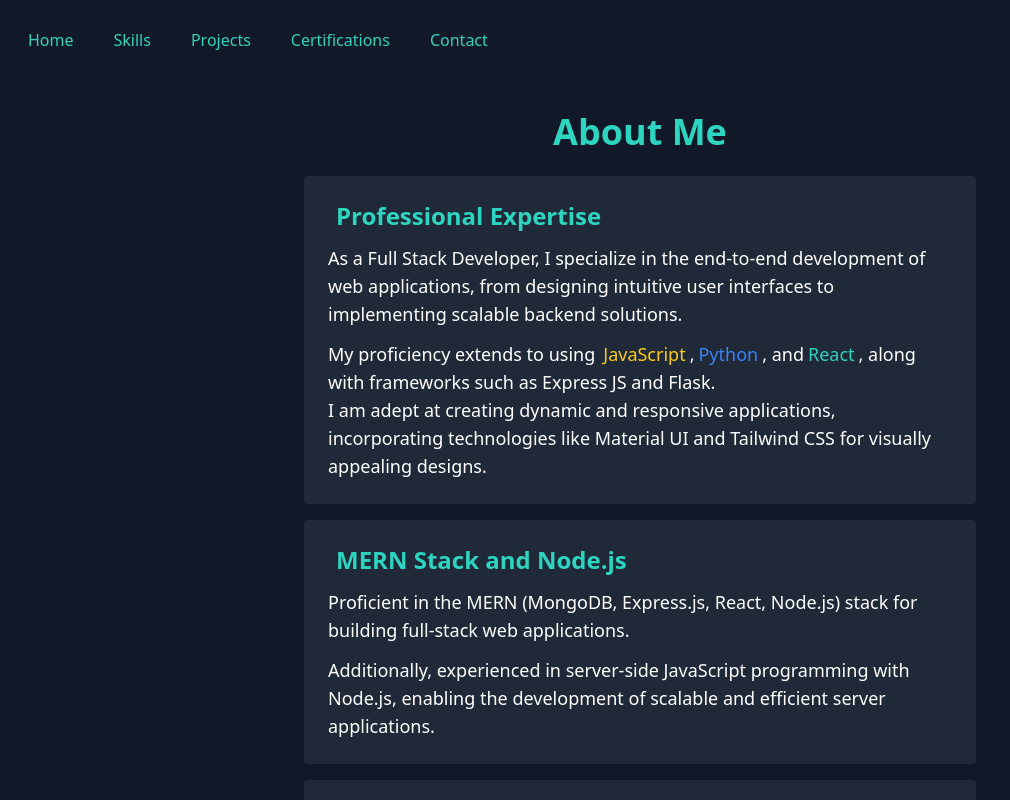
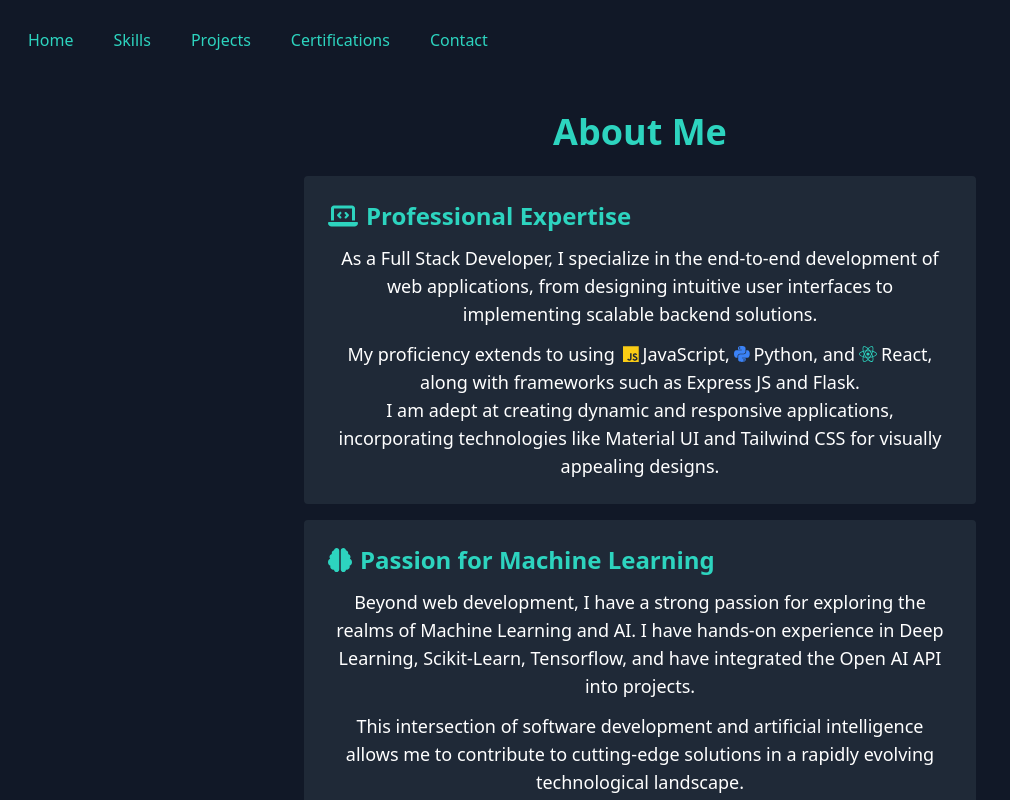
Before and after one commit to Legend0300/portfolio, a React (Vite) app: page /about in a window 1280 px wide. Shown: the top 800 px of the page, without its empty margins (0-1010 px from the left). Built offline with nearby package versions, Linux system fonts and the light colour scheme.

Commit message:
Refactor About component to use FontAwesome icons

```diff
--- a/src/Components/aboutstatic.jsx
+++ b/src/Components/aboutstatic.jsx
@@ -1,10 +1,13 @@
 import React from 'react';
+import { FontAwesomeIcon } from '@fortawesome/react-fontawesome';
+import { faLaptopCode, faRobot, faBrain } from '@fortawesome/free-solid-svg-icons';
+import { faReact, faJs, faPython , faNodeJs } from '@fortawesome/free-brands-svg-icons';
 
-const About = () => {
+const AboutStatic = () => {
   const cards = [
     {
       title: 'Professional Expertise',
-      icon: 'fas fa-laptop-code',
+      icon: faLaptopCode,
       content: (
         <>
           <p className="mb-3">
@@ -13,9 +16,9 @@
           </p>
           <p>
             My proficiency extends to using
-            <span className="ml-2 mr-1 text-yellow-400">JavaScript</span>,
-            <span className="ml-1 mr-1 text-blue-500">Python</span>, and
-            <span className="ml-1 mr-1 text-teal-400">React</span>, along with frameworks such as
+            <FontAwesomeIcon icon={faJs} className="ml-2 mr-1 text-yellow-400" />JavaScript,
+            <FontAwesomeIcon icon={faPython} className="ml-1 mr-1 text-blue-500" />Python, and
+            <FontAwesomeIcon icon={faReact} className="ml-1 mr-1 text-teal-400" />React, along with frameworks such as
             Express JS and Flask.
           </p>
           <p>
@@ -26,8 +29,12 @@
       ),
     },
     {
+      title: 'Passion for Machine Learning',
+      icon: faBrain,
+      content: (
+          {
               title: 'MERN Stack and Node.js',
-      icon: 'fab fa-node-js',
+              icon: faNodeJs,
               content: (
                 <>
                   <p className="mb-3">
@@ -39,10 +46,6 @@
                 </>
               ),
             },
-    {
-      title: 'Passion for Machine Learning',
-      icon: 'fas fa-brain',
-      content: (
         <>
           <p className="mb-3">
             Beyond web development, I have a strong passion for exploring the realms of Machine Learning and AI. I have
@@ -58,7 +61,7 @@
     },
     {
       title: 'Generative AI and Trending Technologies',
-      icon: 'fas fa-robot',
+      icon: faRobot,
       content: (
         <>
           <p className="mb-3">
@@ -73,12 +76,12 @@
 
   return (
     <div className="about-container bg-gray-900 py-12 text-white h-full flex justify-center items-center">
-      <div className="flex flex-col items-center max-w-2xl w-full">
+      <div className="flex flex-col items-center max-w-2xl w-full text-center">
         <h1 className="text-4xl font-bold mb-6 text-teal-400">About Me</h1>
         {cards.map((card, index) => (
           <div key={index} className="card text-lg p-6 rounded bg-gray-800 mb-4">
             <h3 className="text-2xl font-bold mb-3 text-teal-400 flex items-center">
-              <i className={card.icon + ' mr-2'}></i>
+              <FontAwesomeIcon icon={card.icon} className="mr-2" />
               {card.title}
             </h3>
             {card.content}
@@ -89,4 +92,4 @@
   );
 };
 
-export default About;
+export default AboutStatic;
```
Lines whose indentation alone changed are shown as unchanged.
